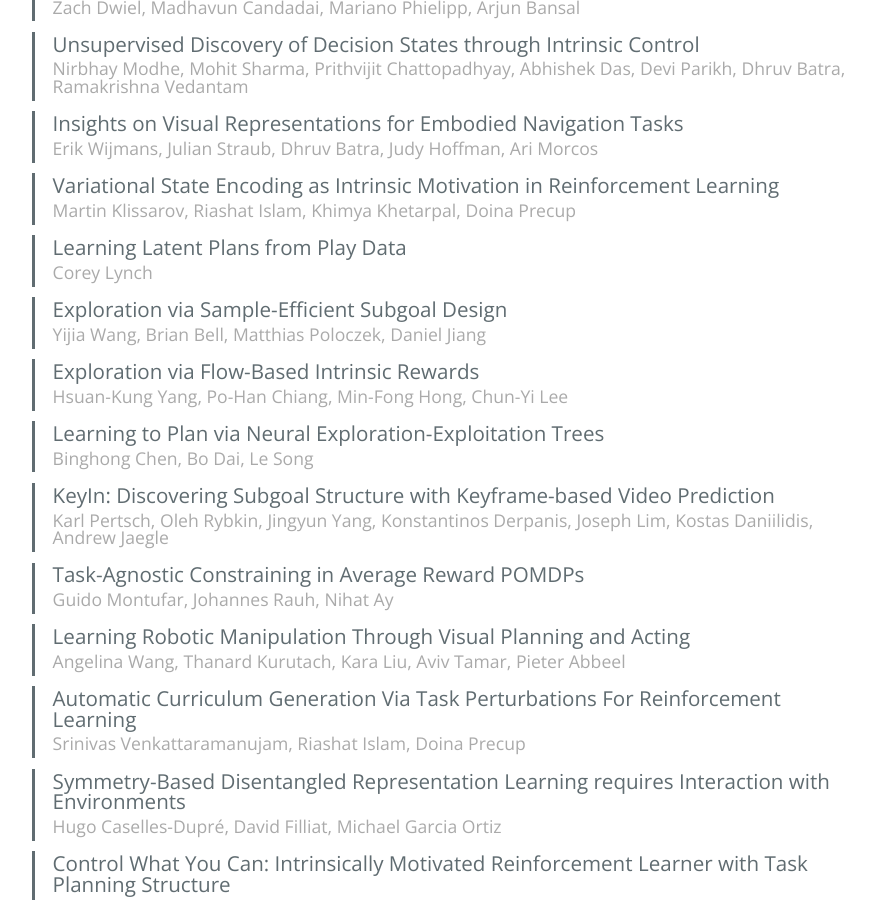
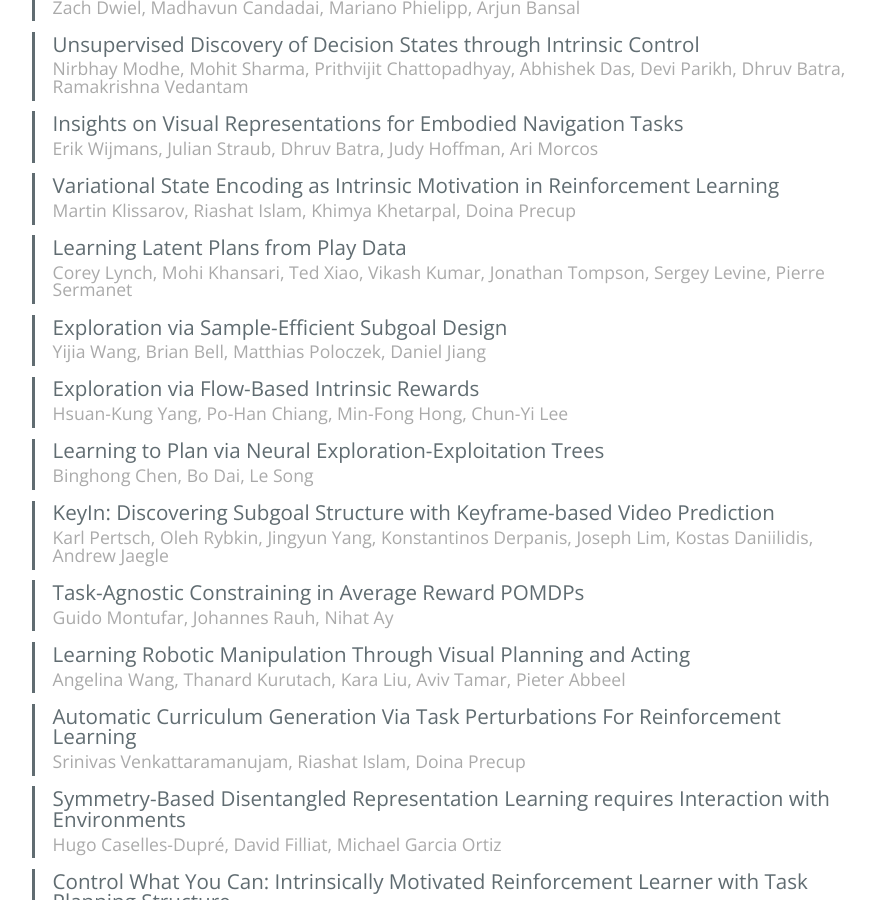
Before and after one commit to tarl2019/tarl2019.github.io, a Jekyll site: the page built from index.md, in a window 1280 px wide and 900 px high, scrolled down 4240 px. Shown: the whole window, without its empty margins (192-1067 px from the left). Built offline with Jekyll 4.4.1, drawn with Linux system fonts in a browser that asks for light colours.

Commit message:
Add authors for play paper.

```diff
--- a/_data/papers.yml
+++ b/_data/papers.yml
@@ -21,7 +21,7 @@
 - title: Variational State Encoding as Intrinsic Motivation in Reinforcement Learning
   authors: Martin Klissarov, Riashat Islam, Khimya Khetarpal, Doina Precup
 - title: Learning Latent Plans from Play Data
-  authors: Corey Lynch
+  authors: Corey Lynch, Mohi Khansari, Ted Xiao, Vikash Kumar, Jonathan Tompson, Sergey Levine, Pierre Sermanet
 - title: Exploration via Sample-Efficient Subgoal Design
   authors: Yijia Wang, Brian Bell, Matthias Poloczek, Daniel Jiang
 - title: Exploration via Flow-Based Intrinsic Rewards
```
